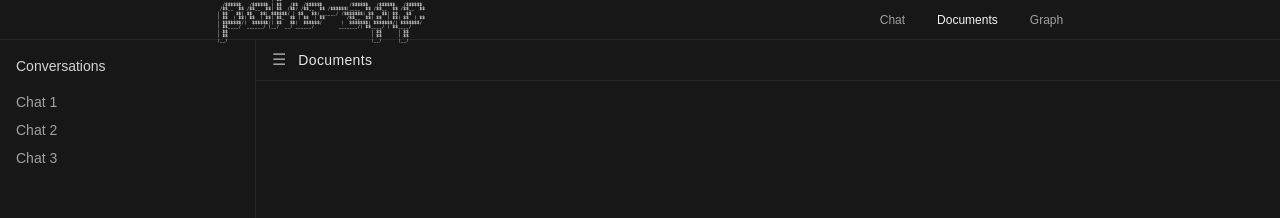
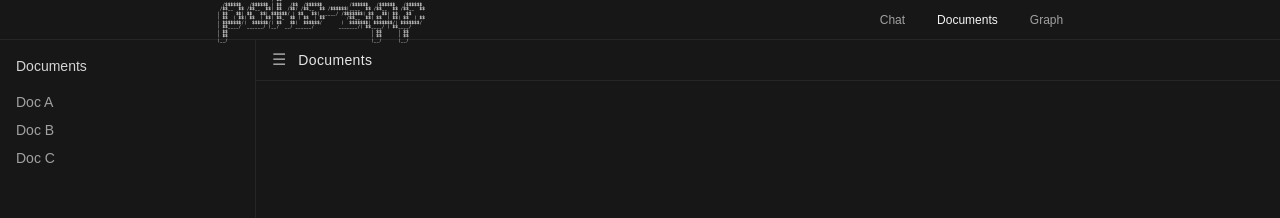
Before and after one commit to martetosca9/poko-app, a Next.js app: page / in a window 1280 px wide. Both pictures are taken after a click on the button "Documents". Shown: the top 218 px of the page. Built offline with nearby package versions, Linux system fonts and the light colour scheme.

Commit message:
sidebar component

```diff
--- a/app/page.tsx
+++ b/app/page.tsx
@@ -8,6 +8,7 @@ import AsciiLogo from "@/components/AsciiLogo"
 import ChatMessages from "@/components/ChatMessages"
 import ChatInput from "@/components/ChatInput"
 import AppHeader from "@/components/AppHeader"
+import Sidebar from "@/components/Sidebar"
 
 type Message = {
   id: string
@@ -75,18 +76,7 @@ export default function Home() {
       {/* ===== CONTENIDO DEBAJO DEL HEADER ===== */}
       <div className="flex w-full pt-10">
         {/* Sidebar */}
-        {sidebarOpen && (
-          <aside className="w-64 border-r border-neutral-800 bg-neutral-900 p-4">
-            <h2 className="mb-4 text-sm font-medium text-neutral-300">
-              Conversations
-            </h2>
-            <ul className="space-y-2 text-sm text-neutral-400">
-              <li className="cursor-pointer hover:text-neutral-200">Chat 1</li>
-              <li className="cursor-pointer hover:text-neutral-200">Chat 2</li>
-              <li className="cursor-pointer hover:text-neutral-200">Chat 3</li>
-            </ul>
-          </aside>
-        )}
+        {sidebarOpen && <Sidebar activeSection={activeSection} />}
 
         {/* Main Area */}
         <main className="flex flex-1 flex-col bg-neutral-900">
--- /dev/null
+++ b/components/Sidebar.tsx
@@ -0,0 +1,39 @@
+"use client";
+
+type Props = {
+    activeSection: "chat" | "docs" | "graph";
+};
+
+export default function Sidebar({ activeSection }: Props) {
+    return (
+        <aside className="w-64 border-r border-neutral-800 bg-neutral-900 p-4">
+            <h2 className="mb-4 text-sm font-medium text-neutral-300">
+                {activeSection === "chat" && "Conversations"}
+                {activeSection === "docs" && "Documents"}
+                {activeSection === "graph" && "Graph"}
+            </h2>
+
+            {activeSection === "chat" && (
+                <ul className="space-y-2 text-sm text-neutral-400">
+                    <li className="cursor-pointer hover:text-neutral-200">Chat 1</li>
+                    <li className="cursor-pointer hover:text-neutral-200">Chat 2</li>
+                    <li className="cursor-pointer hover:text-neutral-200">Chat 3</li>
+                </ul>
+            )}
+
+            {activeSection === "docs" && (
+                <ul className="space-y-2 text-sm text-neutral-400">
+                    <li className="cursor-pointer hover:text-neutral-200">Doc A</li>
+                    <li className="cursor-pointer hover:text-neutral-200">Doc B</li>
+                    <li className="cursor-pointer hover:text-neutral-200">Doc C</li>
+                </ul>
+            )}
+
+            {activeSection === "graph" && (
+                <div className="text-sm text-neutral-500">
+                    Graph navigator (soon)
+                </div>
+            )}
+        </aside>
+    );
+}
```
